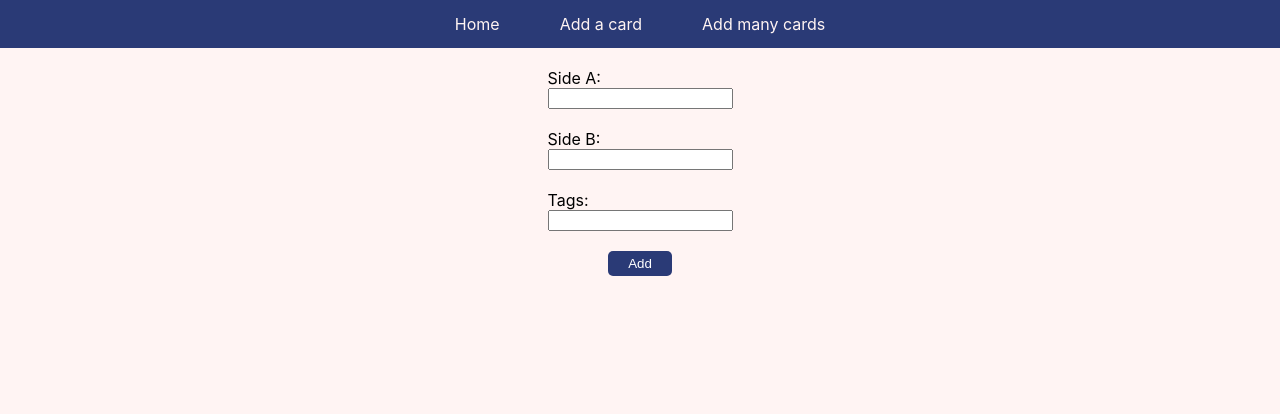
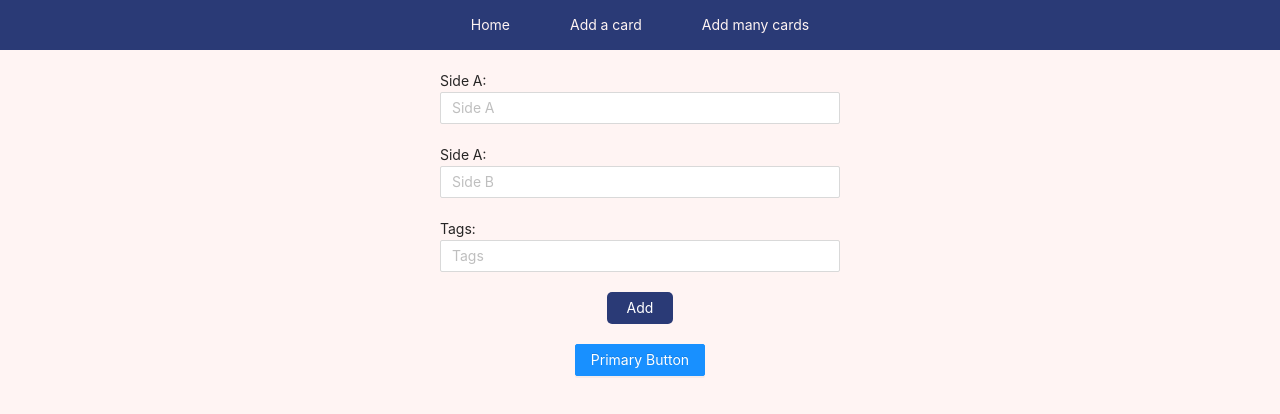
Before and after one commit to olarybacka/flashcards, a React (Create React App) app in the folder frontend/: page /addCard in a window 1280 px wide. Shown: the top 414 px of the page. Built offline with nearby package versions, Linux system fonts and the light colour scheme; the HTML template or start-up script is replaced by a standard one.

Commit message:
add antd components

```diff
--- /dev/null
+++ b/frontend/craco.config.js
@@ -0,0 +1,17 @@
+const CracoLessPlugin = require('craco-less');
+
+module.exports = {
+  plugins: [
+    {
+      plugin: CracoLessPlugin,
+      options: {
+        lessLoaderOptions: {
+          lessOptions: {
+            modifyVars: { '@primary-color': '#1DA57A' },
+            javascriptEnabled: true,
+          },
+        },
+      },
+    },
+  ],
+};
--- a/frontend/package.json
+++ b/frontend/package.json
@@ -12,6 +12,8 @@
     "@types/react-dom": "^17.0.0",
     "@types/styled-components": "^5.1.15",
     "@types/uuid": "^8.3.3",
+    "antd": "^4.17.3",
+    "craco-less": "^1.20.0",
     "react": "^17.0.2",
     "react-dom": "^17.0.2",
     "react-query": "^3.33.7",
--- a/frontend/src/App.tsx
+++ b/frontend/src/App.tsx
@@ -5,6 +5,7 @@ import { TopBar } from './TopBar/TopBar';
 import { QueryClient, QueryClientProvider } from 'react-query';
 import { AddManyCards } from './components/cards/AddManyCards';
 import { AppContainer } from './App.styled';
+import "antd/dist/antd.css";
 
 function App() {
   return (
--- a/frontend/src/api/cardsQueries.tsx
+++ b/frontend/src/api/cardsQueries.tsx
@@ -34,15 +34,16 @@ export const getCards = () => {
     .then(({ data }) => data);
 };
 
-export const getTags = () => {
+export const getTags = (): Promise<string[]> => {
   return fetch(apiUrl, {
     method: 'POST',
     headers,
     body: JSON.stringify({ query: '{ allCards { tags} }' }),
   })
     .then((response) => response.json())
-    .then(
-      ({ data }) =>
+    .then(({ data }) =>
+      Array.from(
         new Set(data.allCards.map((el: { tags: string[] }) => el.tags).flat()),
+      ),
     );
 };
--- a/frontend/src/components/cards/AddCard.tsx
+++ b/frontend/src/components/cards/AddCard.tsx
@@ -5,6 +5,9 @@ import { saveNewCard } from '../../api/cardsQueries';
 import { ButtonStyled, FormContainer, LabelStyled } from './Forms.styled';
 import { getTags } from '../../api/cardsQueries';
 import { useQuery } from 'react-query';
+import { Button, Input, Select } from 'antd';
+
+const { Option } = Select;
 
 export const AddCard = () => {
   const navigate = useNavigate();
@@ -15,9 +18,14 @@ export const AddCard = () => {
     tags: [],
   };
   const [card, setCard] = useState<Card>(initialState);
-  const { data: tags } = useQuery('tags', getTags);
+  const { data: tags } = useQuery<string[]>('tags', getTags);
   console.log('tags: ', tags);
 
+  const handleChangeTag = (value: string[]) => {
+    console.log('value: ', value);
+    setCard({ ...card, tags: [...card.tags, ...value] });
+    console.log('card: ', card);
+  };
   return (
     <div>
       <form
@@ -30,27 +38,40 @@ export const AddCard = () => {
         <FormContainer>
           <LabelStyled>
             Side A:
-            <input
+            <Input
+              placeholder="Side A"
               required
               onChange={(e) => setCard({ ...card, sideA: e.target.value })}
-            ></input>
+            />
           </LabelStyled>
           <LabelStyled>
-            Side B:
-            <input
+            Side A:
+            <Input
+              placeholder="Side B"
               required
               onChange={(e) => setCard({ ...card, sideB: e.target.value })}
-            ></input>
+            />
           </LabelStyled>
+
           <LabelStyled>
             Tags:
-            <input
-              onChange={(e) =>
-                setCard({ ...card, tags: [...card.tags, e.target.value] })
-              }
-            ></input>
+            <Select
+              mode="tags"
+              placeholder="Tags"
+              onChange={handleChangeTag}
+            >
+              {tags?.map((tag) => (
+                <Option value={tag} key={tag}>
+                  {tag}
+                </Option>
+              ))}
+            </Select>
           </LabelStyled>
+
           <ButtonStyled type="submit">Add</ButtonStyled>
+
+
+          <Button type="primary">Primary Button</Button>
         </FormContainer>
       </form>
     </div>
--- a/frontend/src/components/cards/Forms.styled.tsx
+++ b/frontend/src/components/cards/Forms.styled.tsx
@@ -8,11 +8,15 @@ export const FormContainer = styled.div`
   row-gap: 20px;
   margin: 20px;
   display: flex;
+  margin: 20px auto;
+  width: 100%;
+  max-width: 400px;
 `;
 
 export const LabelStyled = styled.label`
   display: flex;
   flex-direction: column;
+  width: 100%;
 `;
 
 export const ButtonStyled = styled.button`
```
Also changed, not shown: 1 other file (tests, documents, lock files or other folders).
